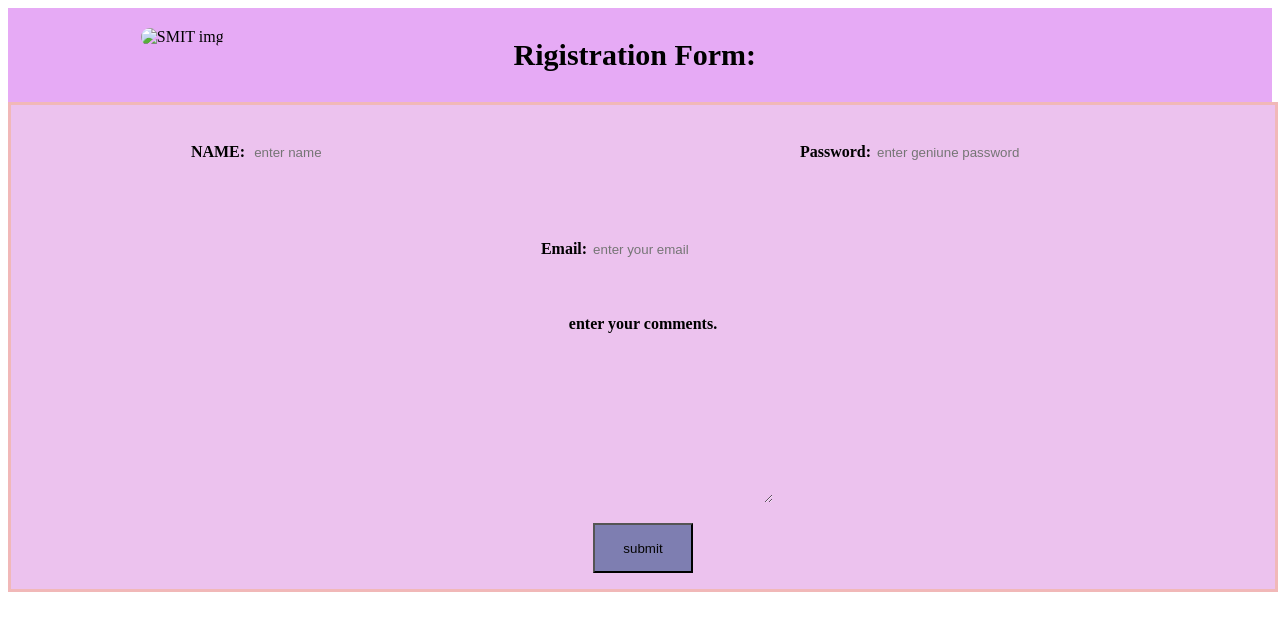
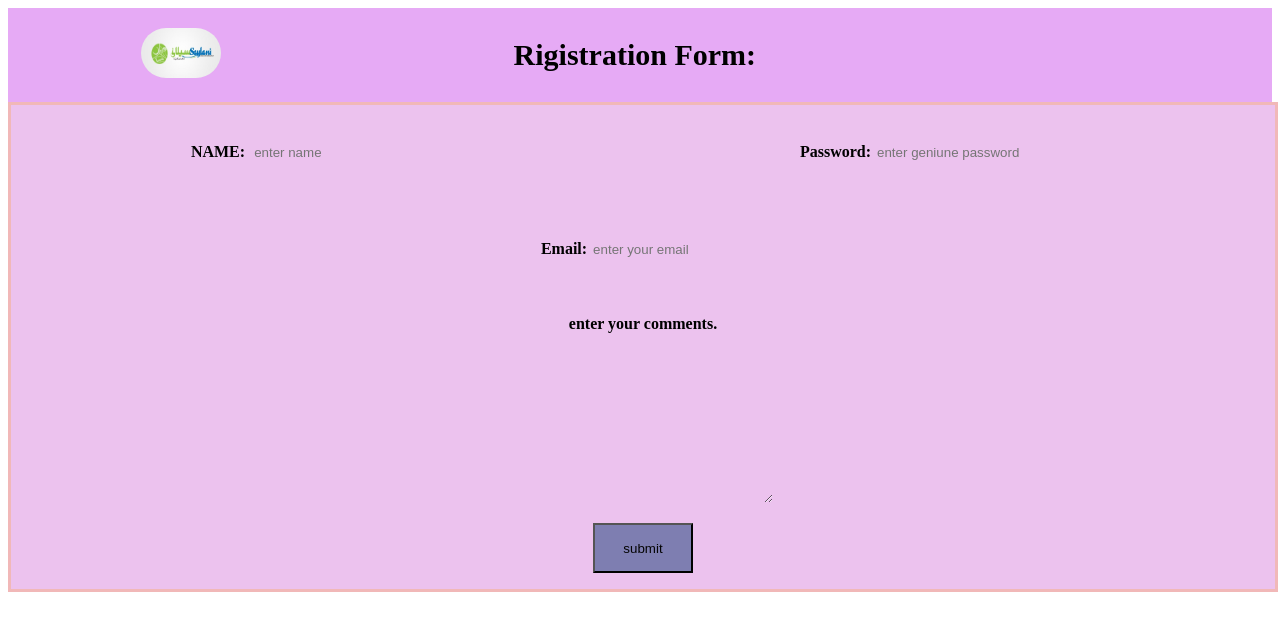
Before and after one commit to Murfadahmed/simple-SMIT-FORM, a plain HTML site: page index.html in a window 1280 px wide. Drawn offline with Linux system fonts and the light colour scheme; the site is published under a folder, as on GitHub Pages, so addresses that start at the root find nothing.

Commit message:
Update index.html
image is not shown

```diff
--- a/index.html
+++ b/index.html
@@ -117,7 +117,7 @@ width: 40%;
 <body>
     <div class="navbar">
         <div class="upperdiv">
-            <img src="/sylani.landscae.jpeg" alt="SMIT img" width="80px" height="50px">
+            <img src="./sylani.landscae.jpeg" alt="SMIT img" width="80px" height="50px">
         </div>
         <div class="left">
             <h3><b>Rigistration Form:</b></h3>
```
